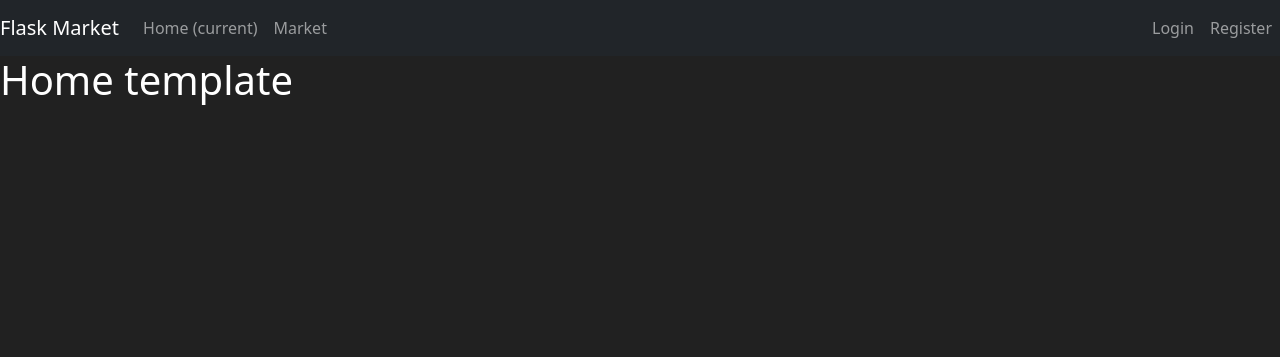
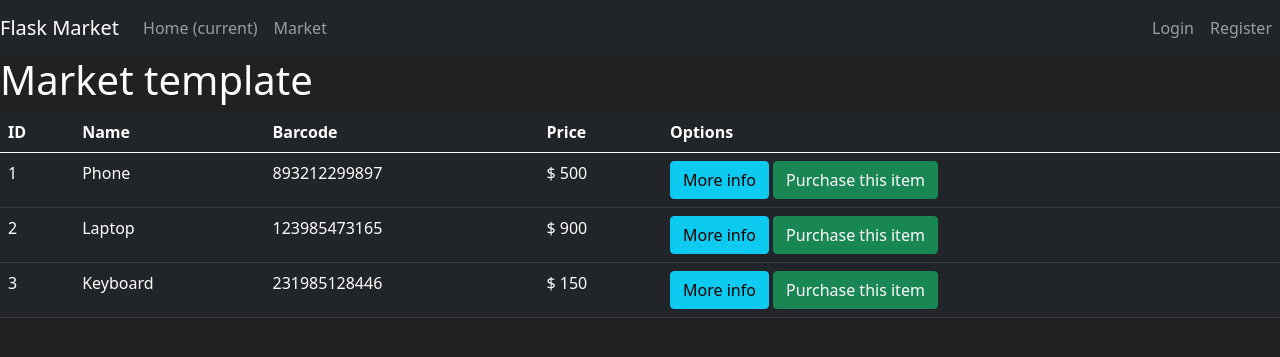
Before and after one commit to wilantury/python_flask_ecommerce, a Flask app: page /market in a window 1280 px wide. Shown: the top 357 px of the page. Run offline with Flask 2, Linux system fonts and the light colour scheme.

Commit message:
[ADD] load application information into html template using jinja sintax

```diff
--- a/market.py
+++ b/market.py
@@ -9,7 +9,12 @@ def home_page():
 
 @app.route('/market')
 def market_page():
-    return render_template('market.html')
+    items = [
+    {'id': 1, 'name': 'Phone', 'barcode': '893212299897', 'price': 500},
+    {'id': 2, 'name': 'Laptop', 'barcode': '123985473165', 'price': 900},
+    {'id': 3, 'name': 'Keyboard', 'barcode': '231985128446', 'price': 150}
+]
+    return render_template('market.html', items=items)
 
 @app.route("/about/<username>")
 def about_page(username):
--- a/templates/market.html
+++ b/templates/market.html
@@ -34,7 +34,34 @@
             </ul>
         </div>
     </nav>
-    <h1>Home template</h1>
+    <h1>Market template</h1>
+    <table class="table table-hover table-dark">
+    <thead>
+        <tr>
+            <!-- Your Columns HERE -->
+            <th scope="col">ID</th>
+            <th scope="col">Name</th>
+            <th scope="col">Barcode</th>
+            <th scope="col">Price</th>
+            <th scope="col">Options</th>
+        </tr>
+    </thead>
+    <tbody>
+        <!-- Your rows inside the table HERE: -->
+        {% for item in items %}
+            <tr>
+                <td>{{item['id']}}</td>
+                <td>{{item.get('name')}}</td>
+                <td>{{item.barcode}}</td>
+                <td>$ {{item.get('price')}}</td>
+                <td>
+                    <button class="btn btn-outline btn-info">More info</button>
+                    <button class="btn btn-outline btn-success">Purchase this item</button>
+                </td>
+            </tr>
+        {% endfor %}
+    </tbody>
+</table>
 
     <script src="https://cdn.jsdelivr.net/npm/bootstrap@5.0.1/dist/js/bootstrap.bundle.min.js" integrity="sha384-gtEjrD/SeCtmISkJkNUaaKMoLD0//ElJ19smozuHV6z3Iehds+3Ulb9Bn9Plx0x4" crossorigin="anonymous"></script>
 
```
Also changed, not shown: 1 other file.
